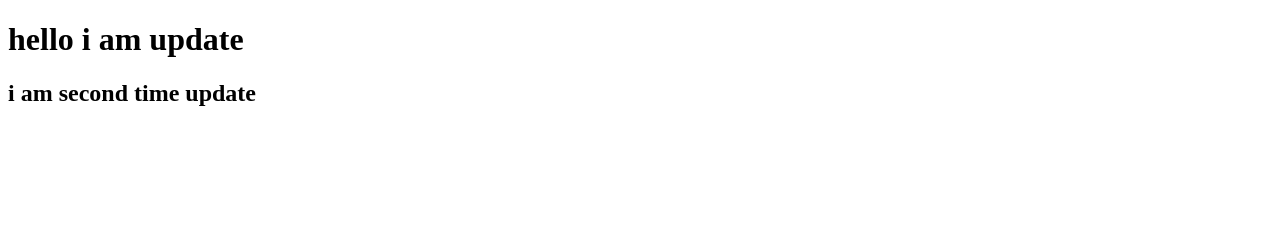
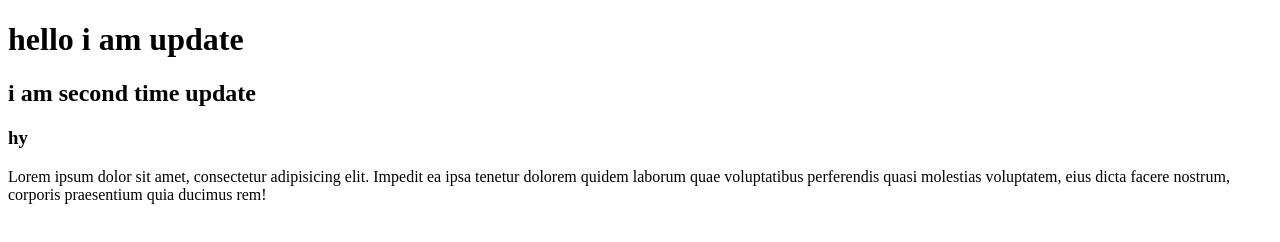
Before and after one commit to saadmumtaz619/popo, a plain HTML site: page index.html in a window 1280 px wide. Drawn offline with Linux system fonts and the light colour scheme.

Commit message:
first comment

```diff
--- a/index.html
+++ b/index.html
@@ -8,5 +8,7 @@
 <body>
     <h1>hello i am update</h1>
     <h2>i am second time update</h2>
+    <h3>hy</h3>
+    Lorem ipsum dolor sit amet, consectetur adipisicing elit. Impedit ea ipsa tenetur dolorem quidem laborum quae voluptatibus perferendis quasi molestias voluptatem, eius dicta facere nostrum, corporis praesentium quia ducimus rem!
 </body>
 </html>
```
